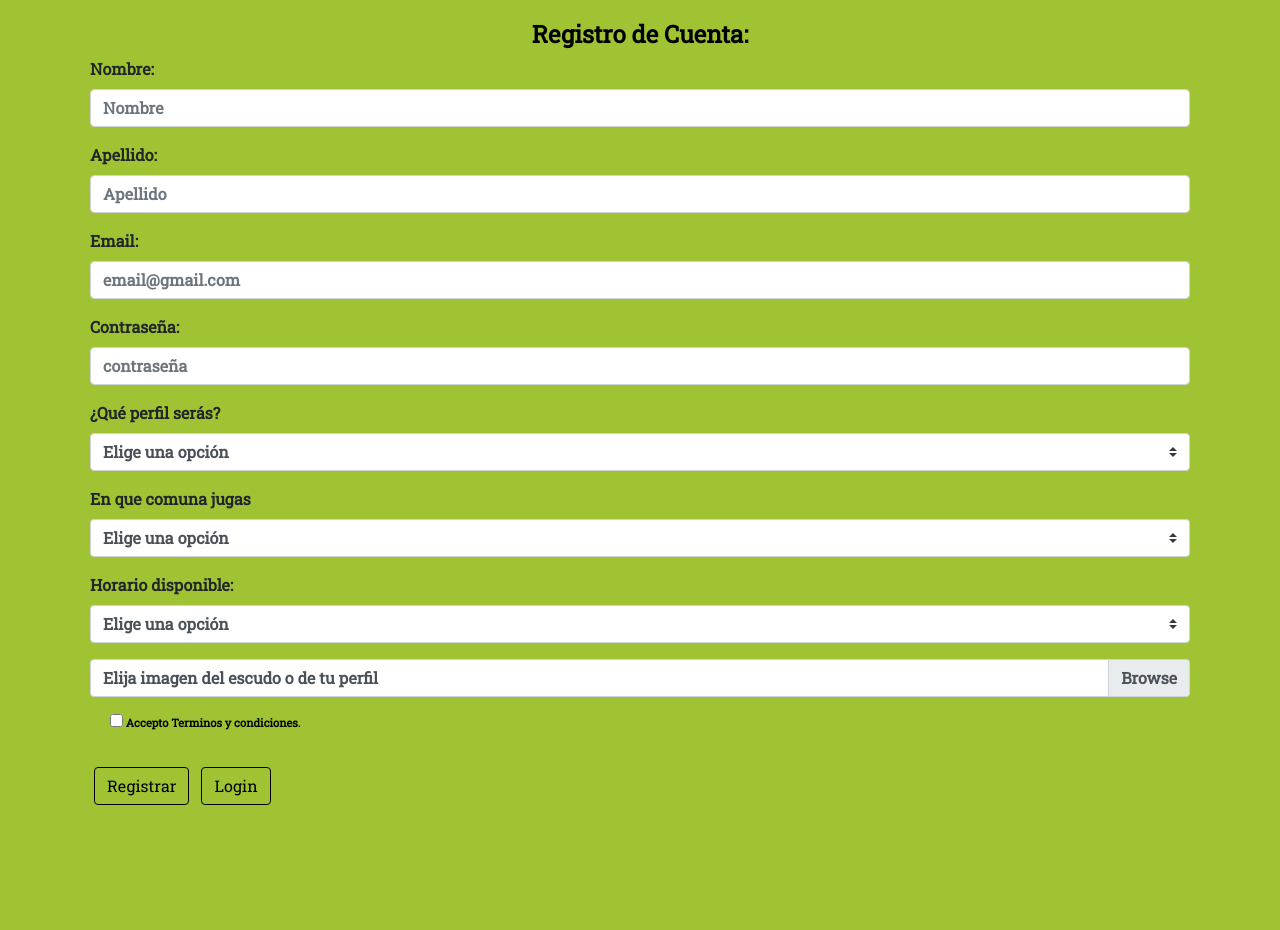
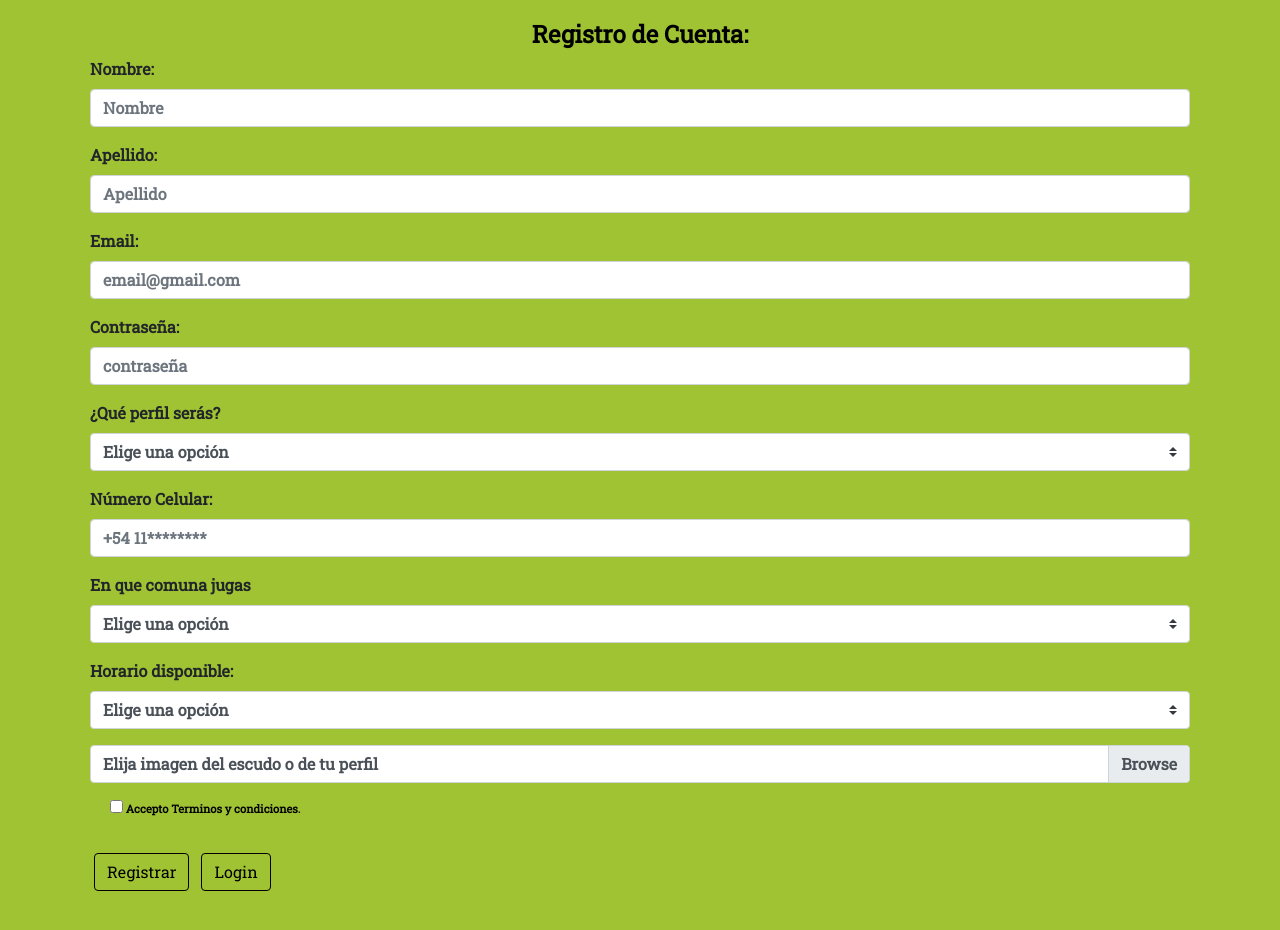
Before and after one commit to magdalenarial/futgirl_app, a website: page www/public/register.html in a window 1280 px wide. Before the commit the page ends 845 px from the top, so only its background shows below. Drawn offline with nearby package versions, Linux system fonts and the light colour scheme.

Commit message:
Update register.html

```diff
--- a/www/public/register.html
+++ b/www/public/register.html
@@ -39,6 +39,10 @@
                     <option value="equipo">Tengo un equipo</option>
                     <option value="jugadora">Soy Jugadora</option>
                 </select>
+            </div>
+             <div class="form-group">
+                <label for="registroCelular">Número Celular:</label>
+                <input type="tel" maxlength="13" class="form-control" id="registroCelular" placeholder="+54 11********" required>
             </div>
             <div class="form-group">
                     <label for="inputComuna">En que comuna jugas</label>
```
